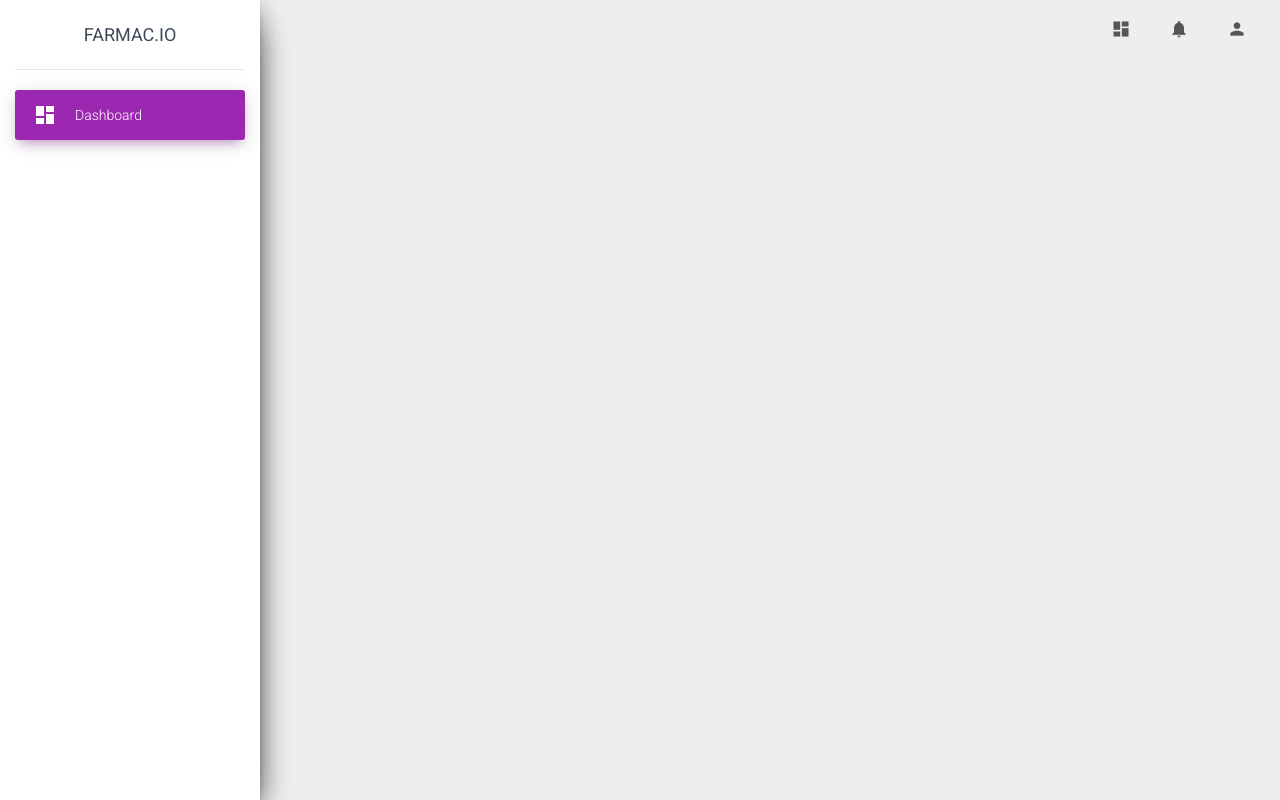
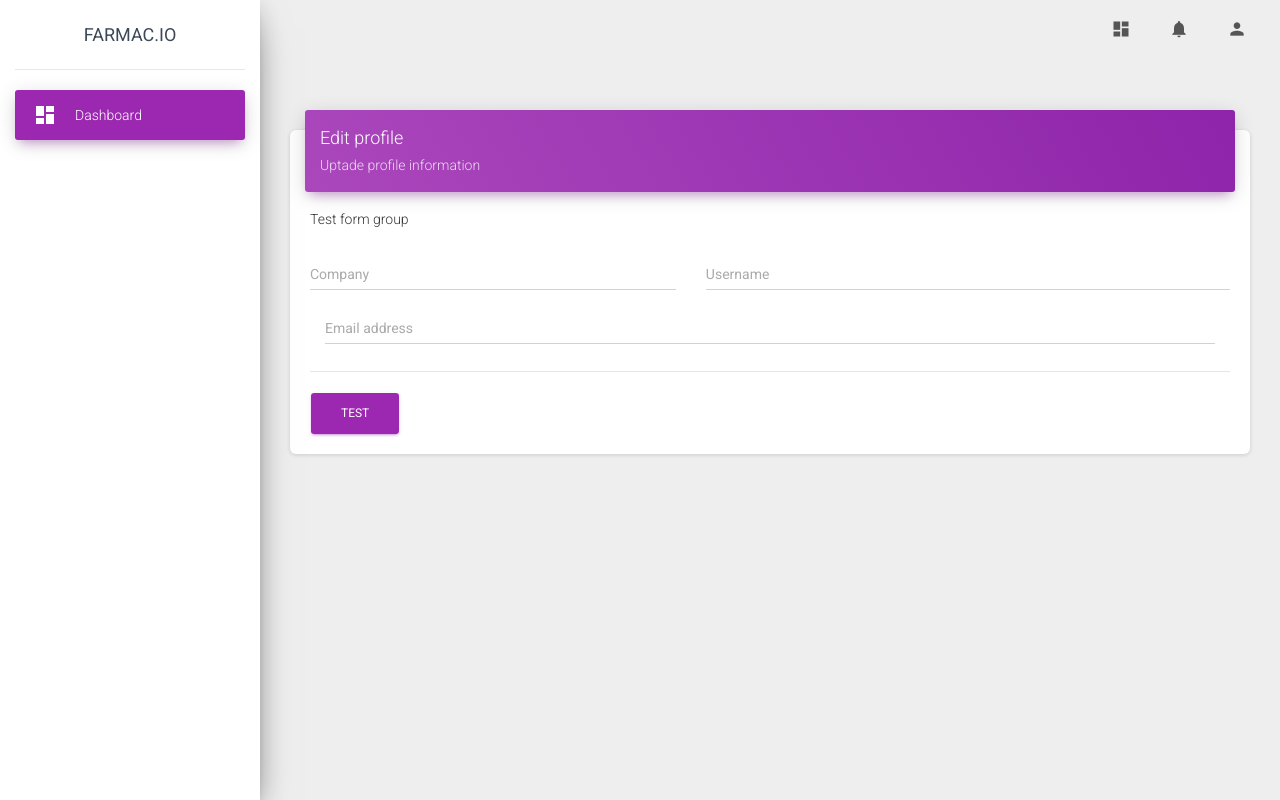
Before and after one commit to bjelicaluka/farmac.io-frontend, a Vue app: page / in a window 1280 px wide. Built offline with nearby package versions, Linux system fonts and the light colour scheme.

Commit message:
feat: implemented form, card, form-group and form-row reusable components

```diff
--- a/package.json
+++ b/package.json
@@ -36,7 +36,9 @@
     "parserOptions": {
       "parser": "babel-eslint"
     },
-    "rules": {}
+    "rules": {
+      "no-unused-vars": "off"
+    }
   },
   "browserslist": [
     "> 1%",
--- a/src/App.vue
+++ b/src/App.vue
@@ -1,10 +1,10 @@
 <template>
-  <div>
+  <div class="wrapper">
     <sidebar></sidebar>
     <main-wrapper>
       <navbar></navbar>
+      <router-view/>
     </main-wrapper>
-    <router-view/>
   </div>
 </template>
 
@@ -20,6 +20,7 @@ export default {
     MainWrapper
   }
 }
+
 </script>
 
 
--- /dev/null
+++ b/src/components/Card/Card.vue
@@ -0,0 +1,21 @@
+<template>
+  <div class="card">
+    <div class="card-header card-header-primary">
+      <h4 class="card-title">{{title}}</h4>
+      <p class="card-category">{{description}}</p>
+    </div>
+    <div class="card-body">
+      <slot />
+    </div>
+  </div>
+</template>
+
+<script>
+export default {
+  props: ['title', 'description']
+}
+</script>
+
+<style>
+
+</style>
--- /dev/null
+++ b/src/components/Form/Form.vue
@@ -0,0 +1,25 @@
+<template>
+  <form @submit="submitted($event)">
+    <slot />
+  </form>
+</template>
+
+<script>
+export default {
+  components: {
+
+  },
+  props: ['onSubmit'],
+  methods: {
+    submitted(e) {
+      e.preventDefault();
+      this.$emit('submit', e);
+    }
+  }
+}
+</script>
+
+
+<style>
+
+</style>
--- /dev/null
+++ b/src/components/Form/FormGroup.vue
@@ -0,0 +1,17 @@
+<template>
+  <div>
+    <p className="card-category">{{title}}</p>
+      <slot />
+      <hr className="my-4" />
+  </div>
+</template>
+
+<script>
+export default {
+  props: ['title']
+}
+</script>
+
+<style>
+
+</style>
--- /dev/null
+++ b/src/components/Form/FormRow.vue
@@ -0,0 +1,15 @@
+<template>
+  <div class="row">
+    <slot />
+  </div>
+</template>
+
+<script>
+export default {
+
+}
+</script>
+
+<style>
+
+</style>
--- a/src/pages/Home.vue
+++ b/src/pages/Home.vue
@@ -1,16 +1,55 @@
 <template>
-  <div class="wrapper">
-    <sidebar />
+  <div class="content">
+    <div class="container-fluid">
+      <card :title="'Edit profile'" :description="'Uptade profile information'">
+        <Form @submit="submitTest($event)">
+          <form-group :title="'Test form group'">
+            <form-row>
+              <div class="col-5">
+                <div class="form-group">
+                  <label class="bmd-label-floating">Company</label>
+                  <input type="text" class="form-control">
+                </div>
+              </div>
+              <div class="col-7">
+                <div class="form-group">
+                  <label class="bmd-label-floating">Username</label>
+                  <input type="text" class="form-control">
+                </div>
+              </div>
+            </form-row>
+            <div class="col-12">
+              <div class="form-group">
+                <label class="bmd-label-floating">Email address</label>
+                <input type="email" class="form-control">
+              </div>
+            </div>
+          </form-group>
+          <button class="btn btn-primary pull-right" type="submit"> Test </button>
+        </Form>
+      </card>
+    </div>
   </div>
 </template>
 
 <script>
-import Sidebar from '@/components/Sidebar/Sidebar.vue'
+import Card from '../components/Card/Card.vue'
+import Form from '../components/Form/Form.vue'
+import FormGroup from '../components/Form/FormGroup.vue';
+import FormRow from '../components/Form/FormRow.vue'
 
 export default {
   name: 'Home',
   components: {
-    Sidebar
+    Form,
+    Card,
+    FormRow,
+    FormGroup
+  },
+  methods: {
+    submitTest(e) {
+      console.log(e);
+    }
   }
 }
 </script>
```
